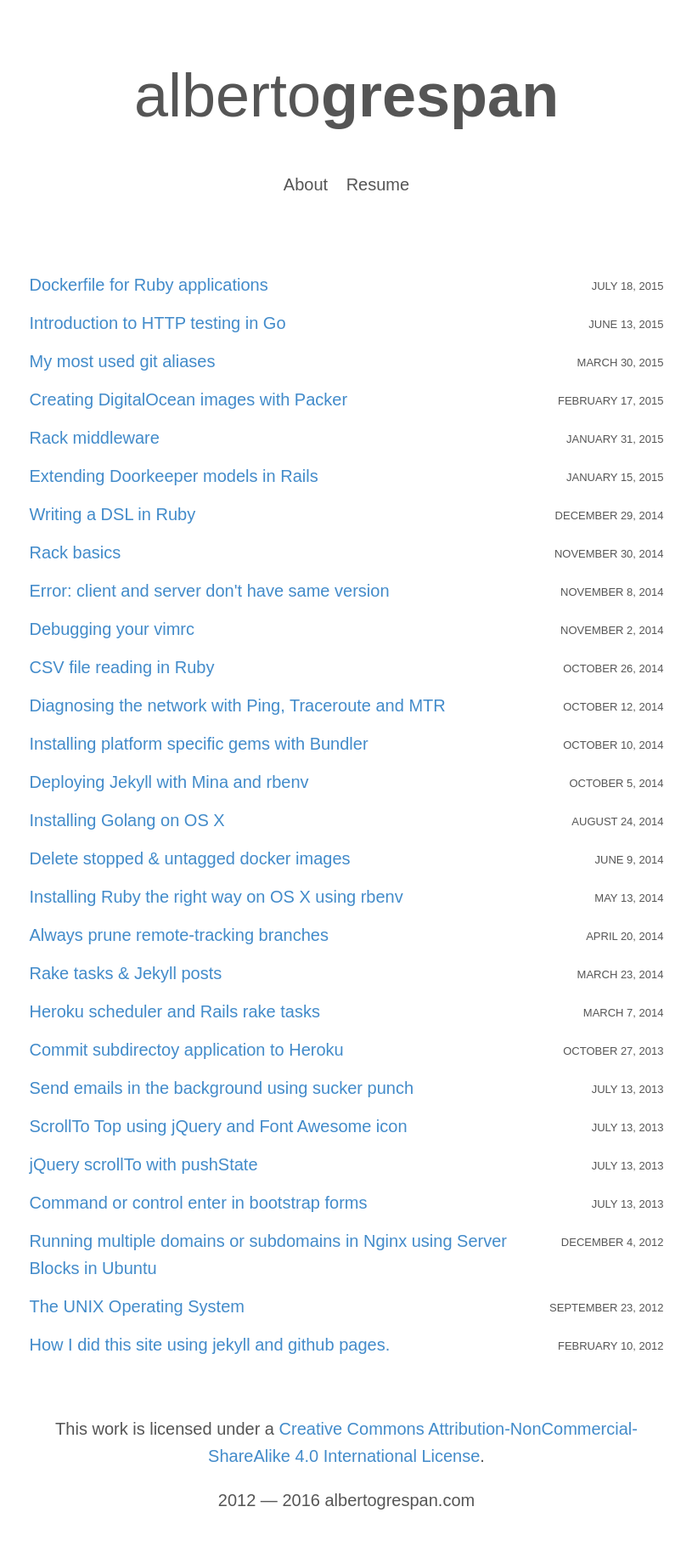
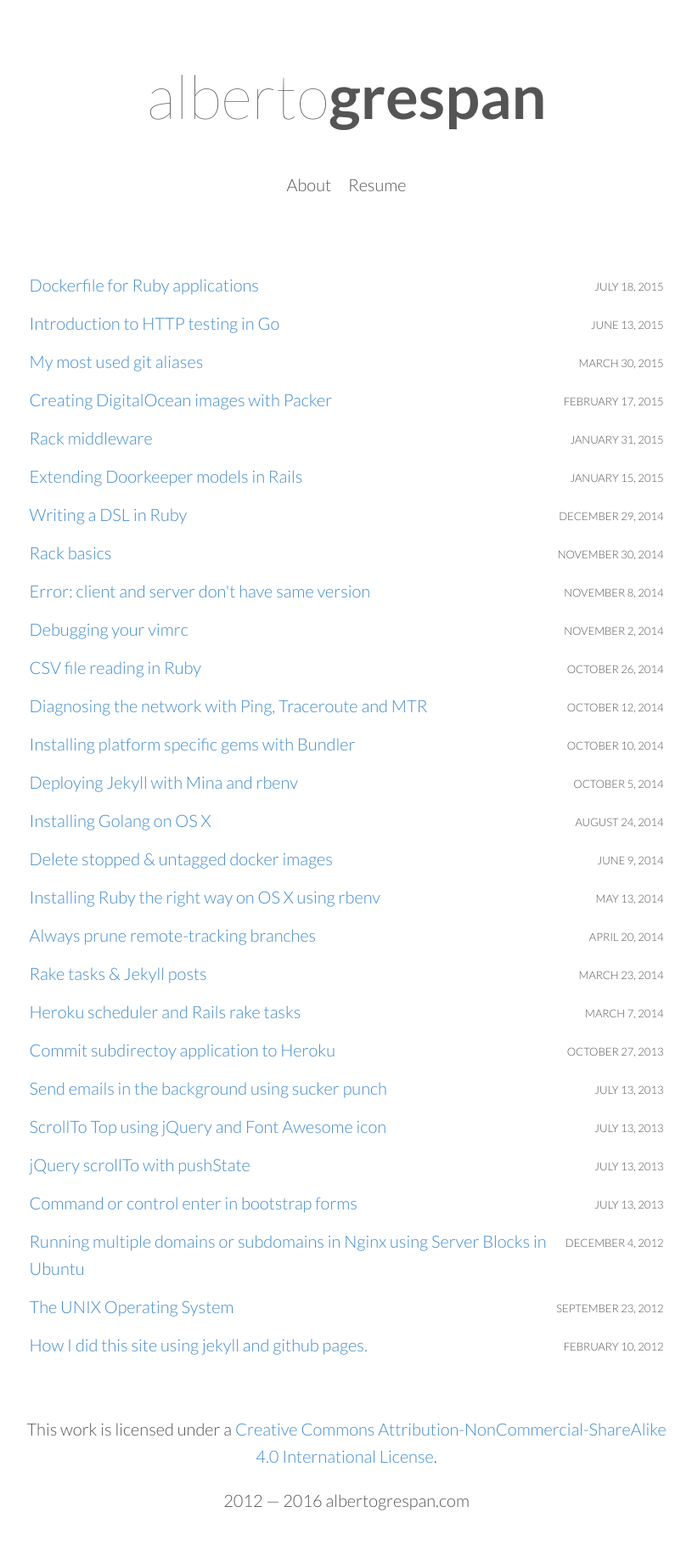
Before and after one commit to albertogg/albertogg.github.com, a Jekyll site: the page built from index.html, in a window 1280 px wide. Shown: the whole page at 85% size, without its empty margins (232-1047 px from the left). Built offline with Jekyll 4.4.1, drawn with Linux system fonts in a browser that asks for light colours.

Commit message:
Add Lato as the default font for the blog

```diff
--- a/_layouts/default.html
+++ b/_layouts/default.html
@@ -16,6 +16,7 @@
     <meta name="twitter:domain" content="albertogrespan.com">
     <title>{{ page.title }}</title>
     <link rel="stylesheet" type="text/css" href="{{ "/css/style.css" | prepend: site.baseurl }}">
+    <link rel="stylesheet" type="text/css" href="//fonts.googleapis.com/css?family=Lato:100,300,400,700">
   </head>
   <body>
     <div id="content-wrapper">
--- a/css/scss/_base.scss
+++ b/css/scss/_base.scss
@@ -1,12 +1,18 @@
 body {
   background-color: transparent;
   color: $dark-font;
-  font-family: "Avenir Next", sans-serif;
+  font-family: 'Lato', sans-serif;
   max-width: 38em;
   margin: 0 auto;
   padding: 1.25em;
   line-height: 1.6;
   font-size: 1.25rem;
+  font-weight: 300;
+}
+
+footer {
+  text-align: center;
+  margin-top: 3em;
 }
 
 a {
@@ -16,11 +22,6 @@ a {
   &:hover {
     color: $links-font-color-hover;
   }
-}
-
-footer {
-  text-align: center;
-  margin-top: 3em;
 }
 
 p {
--- a/css/scss/_main.scss
+++ b/css/scss/_main.scss
@@ -1,7 +1,6 @@
 .dark-links {
   a {
     color: $dark-font;
-    font-weight: 300;
     text-decoration: none;
 
     &:hover {
@@ -44,6 +43,10 @@
     text-transform: lowercase;
     font-size: 2.4em;
     @extend .dark-links;
+
+    a {
+      font-weight: 100;
+    }
   }
 
   .menu {
@@ -54,10 +57,6 @@
     li {
       display: inline;
       margin-right: 0.8em;
-
-      a {
-        font-weight: 400;
-      }
 
       &:last-child {
         margin-right: 0;
```
